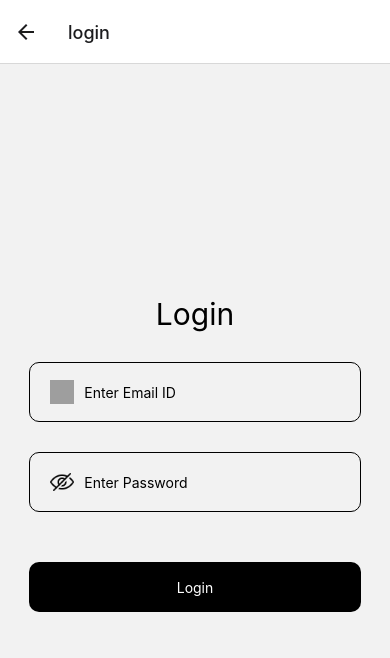
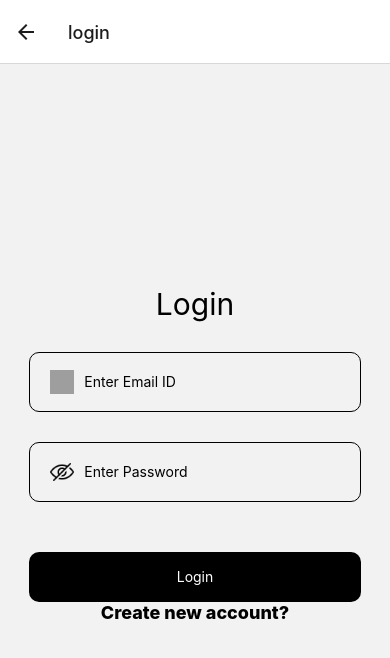
Before and after one commit to Shafiquddinshaikh9/rn_cli_project, a React Native app in the folder client/: screen /signup in a window 390 px wide. Before the commit this address had no page. Shown: the top 658 px of the page. Built offline with nearby package versions, Linux system fonts and the light colour scheme; grey boxes are pictures that could not be loaded.

Commit message:
signup page created

```diff
--- a/client/src/AppNavigator.js
+++ b/client/src/AppNavigator.js
@@ -4,6 +4,7 @@ import {createStackNavigator} from '@react-navigation/stack';
 import Home from './screens/Home';
 import Splash from './screens/Splash';
 import Login from './screens/Login';
+import Signup from './screens/Signup';
 const Stack = createStackNavigator();
 const AppNavigator = () => {
   return (
@@ -16,6 +17,7 @@ const AppNavigator = () => {
         />
         <Stack.Screen name="home" component={Home} />
         <Stack.Screen name="login" component={Login} />
+        <Stack.Screen name="signup" component={Signup} />
       </Stack.Navigator>
     </NavigationContainer>
   );
--- a/client/src/screens/Login.js
+++ b/client/src/screens/Login.js
@@ -2,8 +2,10 @@ import {StyleSheet, Text, View} from 'react-native';
 import React from 'react';
 import CustomInput from '../components/CustomInput';
 import CustomButton from '../components/CustomButton';
+import {useNavigation} from '@react-navigation/native';
 
 const Login = () => {
+  const navigation = useNavigation();
   return (
     <View style={styles.container}>
       <Text style={styles.title}>Login</Text>
@@ -22,7 +24,13 @@ const Login = () => {
         textColor={'#fff'}
         onPress={() => {}}
       />
-      <Text style={styles.signupGo}></Text>
+      <Text
+        style={styles.signupGo}
+        onPress={() => {
+          navigation.navigate('signup');
+        }}>
+        Create new account?
+      </Text>
     </View>
   );
 };
--- /dev/null
+++ b/client/src/screens/Signup.js
@@ -0,0 +1,14 @@
+import {StyleSheet, Text, View} from 'react-native';
+import React from 'react';
+
+const Signup = () => {
+  return (
+    <View>
+      <Text>Signup</Text>
+    </View>
+  );
+};
+
+export default Signup;
+
+const styles = StyleSheet.create({});
```
